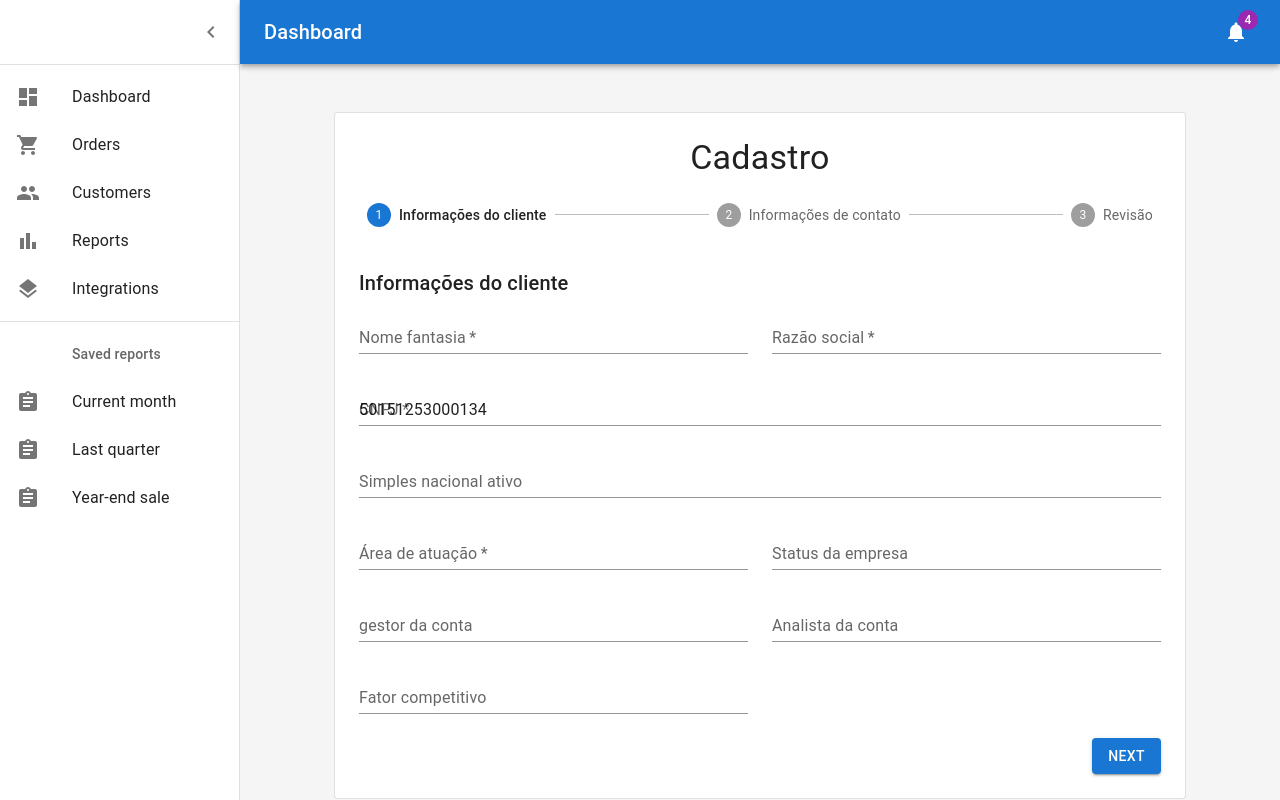
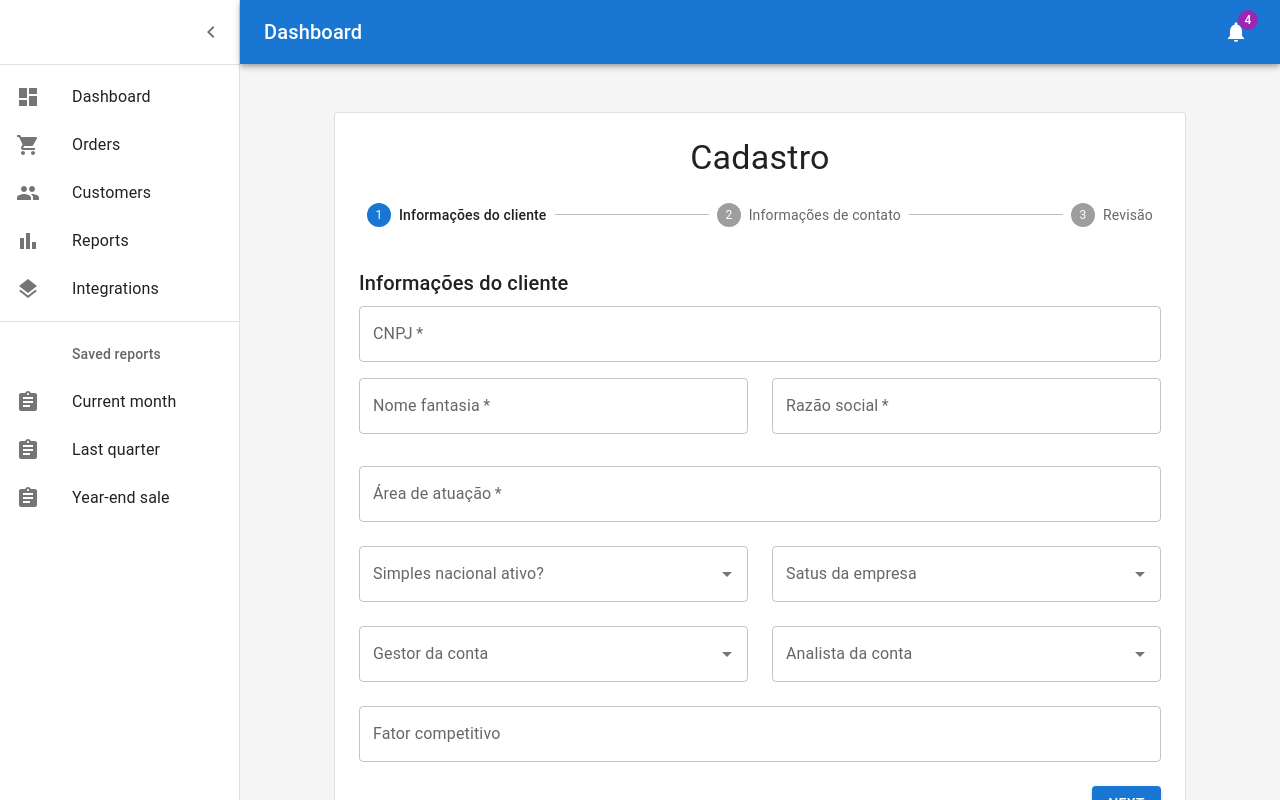
Before and after one commit to JoaoManieri/secoia-frontend, a Next.js app: page /customer/new in a window 1280 px wide. Built offline with nearby package versions, Linux system fonts and the light colour scheme.

Commit message:
Pequenas correções

```diff
--- a/package.json
+++ b/package.json
@@ -19,7 +19,8 @@
     "next": "14.1.0",
     "react": "^18",
     "react-dom": "^18",
-    "react-loader-spinner": "^6.1.6"
+    "react-loader-spinner": "^6.1.6",
+    "react-text-mask": "^5.5.0"
   },
   "devDependencies": {
     "@types/node": "^20",
--- a/src/app/customer/new/InfoForm.js
+++ b/src/app/customer/new/InfoForm.js
@@ -1,8 +1,11 @@
 import React, { useState, useEffect } from "react";
 import Grid from "@mui/material/Grid";
+
 import Typography from "@mui/material/Typography";
 import TextField from "@mui/material/TextField";
 import clienteInstance from "@/helper/axios-instance";
+import Autocomplete from "@mui/material/Autocomplete";
+import top100Films from "./Users";
 
 export default function InfoForm({
   onDataCliente,
@@ -75,11 +78,33 @@ export default function InfoForm({
     }
   };
 
+  const options = top100Films.map((option) => {
+    const firstLetter = option.title[0].toUpperCase();
+    return {
+      firstLetter: /[0-9]/.test(firstLetter) ? "0-9" : firstLetter,
+      ...option,
+    };
+  });
+
   return (
     <React.Fragment>
       <Typography variant="h6" gutterBottom>
         Informações do cliente
       </Typography>
+      <Grid container spacing={3}>
+        <Grid item xs={12}>
+          <TextField
+            required
+            id="cnpj"
+            name="cnpj"
+            label="CNPJ"
+            fullWidth
+            autoComplete="cnpj"
+            variant="outlined"
+            onChange={handleChangeCNPJ}
+            onBlur={handleBlurCNPJ}
+            value={clientData ? clientData.cnpj : ""}
+          />
           <Grid container spacing={3}>
             <Grid item xs={12} sm={6}>
               <TextField
@@ -89,14 +114,16 @@ export default function InfoForm({
                 name="fantasia"
                 label="Nome fantasia"
                 fullWidth
+                margin="normal"
                 autoComplete="nome pelo qual conhecemos ex. McDonnald's"
-            variant="standard"
+                variant="outlined"
                 value={clientData ? clientData.fantasia : ""}
                 onChange={(e) =>
                   setClientData({ ...clientData, fantasia: e.target.value })
                 }
               />
             </Grid>
+
             <Grid item xs={12} sm={6}>
               <TextField
                 type="text"
@@ -105,51 +132,25 @@ export default function InfoForm({
                 name="nome"
                 label="Razão social"
                 fullWidth
+                margin="normal"
                 autoComplete="Nome de registro ex Arcos Dourados"
-            variant="standard"
+                variant="outlined"
                 value={clientData ? clientData.nome : ""}
                 onChange={(e) =>
                   setClientData({ ...clientData, nome: e.target.value })
                 }
               />
             </Grid>
+          </Grid>
+        </Grid>
         <Grid item xs={12}>
           <TextField
             required
-            id="cnpj"
-            name="cnpj"
-            label="CNPJ"
-            fullWidth
-            autoComplete="cnpj"
-            variant="standard"
-            onChange={handleChangeCNPJ}
-            onBlur={handleBlurCNPJ}
-            value={clientData ? clientData.cnpj : "50151253000134"}
-          />
-        </Grid>
-        <Grid item xs={12}>
-          <TextField
-            id="simplesNacional"
-            name="simpesNacional"
-            label="Simples nacional ativo"
-            fullWidth
-            autoComplete="shipping address-line2"
-            variant="standard"
-            value={clientData ? clientData.simplesNacional : ""}
-            onChange={(e) =>
-              setClientData({ ...clientData, simplesNacional: e.target.value })
-            }
-          />
-        </Grid>
-        <Grid item xs={12} sm={6}>
-          <TextField
-            required
-            id="city"
-            name="city"
+            id="atividadePrincipal"
+            name="atividadePrincipal"
             label="Área de atuação"
             fullWidth
-            autoComplete="shipping address-level2"
-            variant="standard"
+            variant="outlined"
             value={clientData ? clientData.atividadePrincipal : ""}
             onChange={(e) =>
               setClientData({
@@ -160,45 +161,82 @@ export default function InfoForm({
           />
         </Grid>
         <Grid item xs={12} sm={6}>
-          <TextField
-            id="situacao"
-            name="situacao"
-            label="Status da empresa"
+          <Autocomplete
+            disablePortal
+            id="combo-box-demo"
+            options={["Sim", "Não"]}
             fullWidth
-            variant="standard"
-            value={clientData ? clientData.situacao : ""}
-            onChange={(e) =>
-              setClientData({ ...clientData, situacao: e.target.value })
-            }
+            renderInput={(params) => (
+              <TextField {...params} label="Simples nacional ativo?" />
+            )}
           />
         </Grid>
         <Grid item xs={12} sm={6}>
-          <TextField
-            id="zip"
-            name="zip"
-            label="gestor da conta"
+          <Autocomplete
+            disablePortal
+            id="combo-box-demo"
+            options={["Ativo", "Inativo"]}
             fullWidth
-            autoComplete="shipping postal-code"
-            variant="standard"
+            renderInput={(params) => (
+              <TextField {...params} label="Satus da empresa" />
+            )}
           />
         </Grid>
+
         <Grid item xs={12} sm={6}>
-          <TextField
-            id="country"
-            name="country"
-            label="Analista da conta"
+          <Autocomplete
             fullWidth
-            autoComplete="shipping country"
-            variant="standard"
+            id="grouped-demo"
+            options={options.sort(
+              (a, b) => -b.firstLetter.localeCompare(a.firstLetter)
+            )}
+            groupBy={(option) => option.firstLetter}
+            getOptionLabel={(option) => option.title}
+            renderInput={(params) => (
+              <TextField {...params} label="Gestor da conta" />
+            )}
+            renderGroup={(params) => (
+              <li key={params.key}>
+                <Typography variant="h5" gutterBottom>
+                  {params.group}
+                </Typography>
+                <div>{params.children}</div>
+              </li>
+            )}
           />
         </Grid>
+
         <Grid item xs={12} sm={6}>
+          <Autocomplete
+            fullWidth
+            id="grouped-demo"
+            options={options.sort(
+              (a, b) => -b.firstLetter.localeCompare(a.firstLetter)
+            )}
+            groupBy={(option) => option.firstLetter}
+            getOptionLabel={(option) => option.title}
+            renderInput={(params) => (
+              <TextField {...params} label="Analista da conta" />
+            )}
+            renderGroup={(params) => (
+              <li key={params.key}>
+                <Typography variant="h5" gutterBottom>
+                  {params.group}
+                </Typography>
+                <div>{params.children}</div>
+              </li>
+            )}
+          />
+        </Grid>
+        <Grid item xs={12} sm={12}>
           <TextField
             id="fatorCompetitivo"
             name="fatorCompetitivo"
             label="Fator competitivo"
             fullWidth
-            variant="standard"
+            multiline
+            maxRows={2}
+            variant="outlined"
             value={clientData ? clientData.fatorCompetitivo : ""}
             onChange={(e) =>
               setClientData({ ...clientData, fatorCompetitivo: e.target.value })
--- /dev/null
+++ b/src/app/customer/new/Users.js
@@ -0,0 +1,11 @@
+const top100Films = [
+  { title: "Fabio", year: 1994 },
+  { title: "Bruno", year: 1972 },
+  { title: "Beatriz", year: 1972 },
+  { title: "Aline", year: 1972 },
+  { title: "Pedro", year: 1972 },
+  { title: "Miguel", year: 1972 },
+  { title: "Davi", year: 1972 },
+];
+
+export default top100Films;
```
Also changed, not shown: 2 other files (tests, documents, lock files or other folders). Lines whose indentation alone changed are shown as unchanged.
